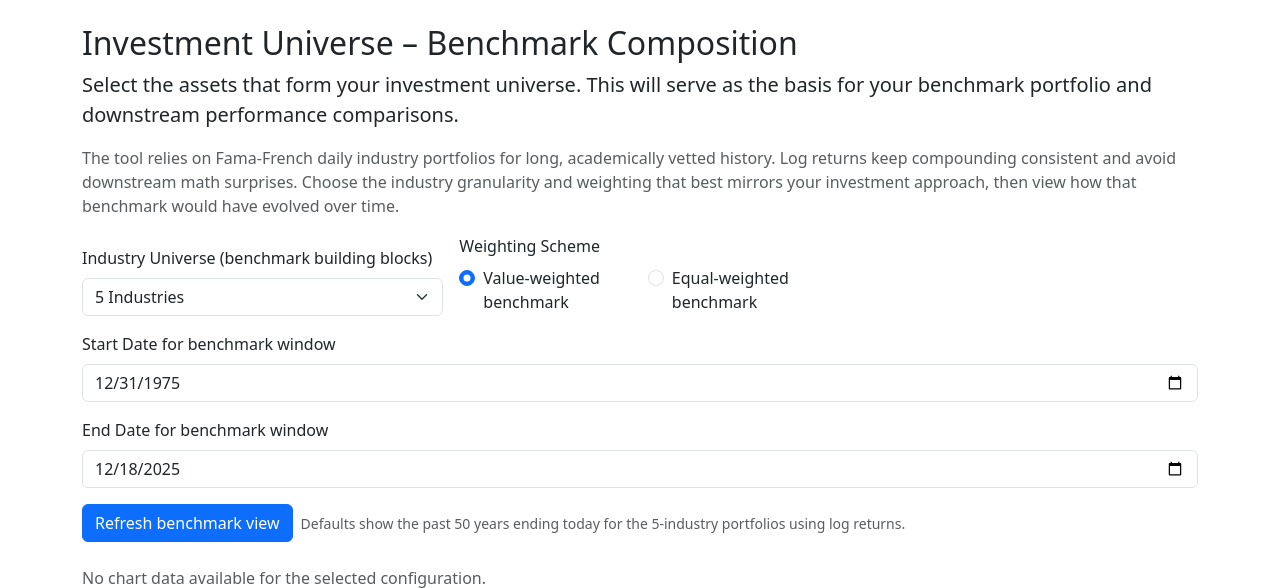
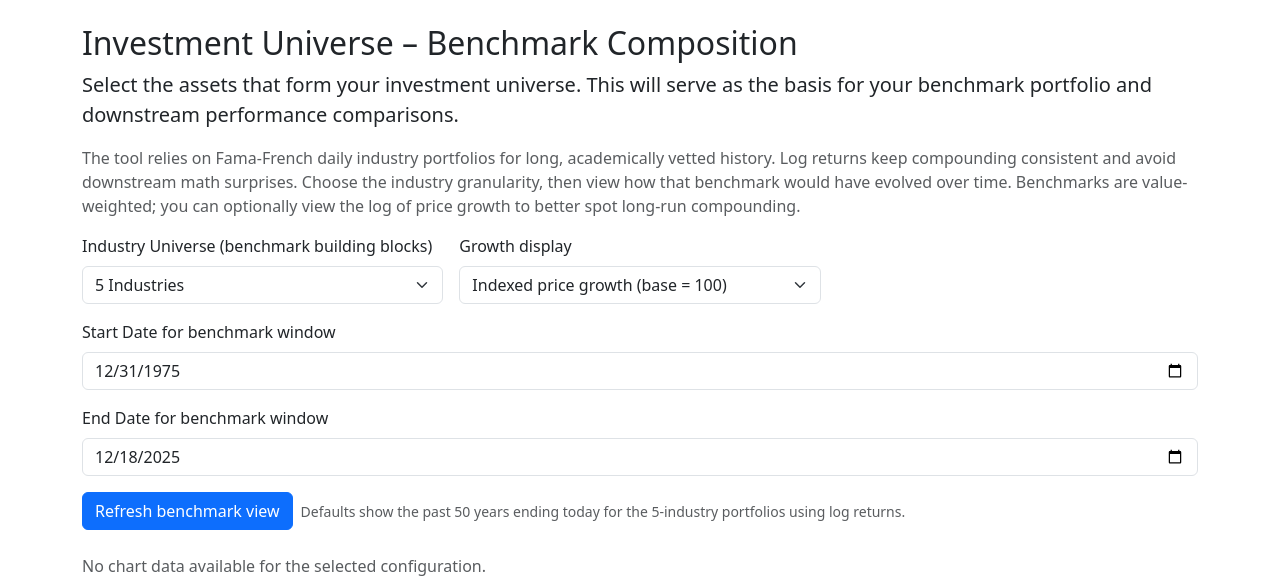
Before and after one commit to Ryanmilgrim/quant_dashboard, a Flask app: page /universe/ in a window 1280 px wide. Shown: the part 56-644 px from the top of the page. Run offline with Flask 3, Linux system fonts and the light colour scheme; data that the repository does not hold is empty.

Commit message:
Add log growth toggle and benchmark series to universe view

```diff
--- a/app/blueprints/universe/routes.py
+++ b/app/blueprints/universe/routes.py
@@ -11,17 +11,23 @@ from ...services.universe_cache import get_universe_returns
 universe_bp = Blueprint("universe", __name__, url_prefix="/universe")
 
 
-def _prepare_chart_payload(cumulative_growth: pd.DataFrame) -> dict[str, object]:
+def _prepare_chart_payload(
+    cumulative_growth: pd.DataFrame,
+    *,
+    rebase_to_100: bool = True,
+    y_axis_title: str = "Benchmark index level (base = 100)",
+) -> dict[str, object]:
     """Prepare a Plotly-friendly payload with light down-sampling for speed."""
 
     df = cumulative_growth.copy()
 
     if df.empty:
-        return {"series": []}
+        return {"series": [], "y_axis_title": y_axis_title}
 
-    # Rebase to 100 so every chart starts at the same anchor and avoids runaway scales
-    # when the cache includes prior history.
-    df = df.div(df.iloc[0]).mul(100)
+    if rebase_to_100:
+        # Rebase so every chart starts at the same anchor and avoids runaway scales
+        # when the cache includes prior history.
+        df = df.div(df.iloc[0]).mul(100)
 
     # Downsample very long histories to monthly endpoints to keep the plot snappy.
     if len(df) > 1200:
@@ -36,11 +42,11 @@ def _prepare_chart_payload(cumulative_growth: pd.DataFrame) -> dict[str, object]
 
     dates = [dt.strftime("%Y-%m-%d") for dt in df.index]
     series = [
-        {"name": col, "x": dates, "y": df[col].round(2).tolist()}
+        {"name": col, "x": dates, "y": df[col].round(4).tolist()}
         for col in df.columns
     ]
 
-    return {"series": series}
+    return {"series": series, "y_axis_title": y_axis_title}
 
 
 @universe_bp.route("/", methods=["GET", "POST"])
@@ -51,7 +57,8 @@ def investment_universe():
     start_default = end_default - timedelta(days=365 * 50)
 
     selected_universe = request.form.get("universe") or "5"
-    weighting = request.form.get("weighting", "value")
+    weighting = "value"
+    transform = request.form.get("transform", "index")
     start_date_value = request.form.get("start_date") or start_default.isoformat()
     end_date_value = request.form.get("end_date") or end_default.isoformat()
 
@@ -60,8 +67,8 @@ def investment_universe():
         if universe not in SUPPORTED_INDUSTRY_UNIVERSES:
             raise ValueError("Unsupported universe")
 
-        if weighting not in {"value", "equal"}:
-            raise ValueError("Unsupported weighting")
+        if transform not in {"index", "log"}:
+            raise ValueError("Unsupported transform option")
 
         start_date = date.fromisoformat(start_date_value)
         end_date = date.fromisoformat(end_date_value)
@@ -71,8 +78,18 @@ def investment_universe():
         if df.empty:
             flash("No data returned for the requested range.", "warning")
         else:
-            cumulative_growth = np.exp(df.cumsum()) * 100
-            chart_data = _prepare_chart_payload(cumulative_growth)
+            cumulative_log = df.cumsum()
+            price_index = np.exp(cumulative_log) * 100
+
+            if transform == "log":
+                log_growth = cumulative_log.sub(cumulative_log.iloc[0])
+                chart_data = _prepare_chart_payload(
+                    log_growth,
+                    rebase_to_100=False,
+                    y_axis_title="Log price growth (relative to start)",
+                )
+            else:
+                chart_data = _prepare_chart_payload(price_index)
     except ValueError:
         if request.method == "POST":
             flash("Please provide valid inputs.", "danger")
@@ -85,7 +102,7 @@ def investment_universe():
         chart_data=chart_data,
         universes=SUPPORTED_INDUSTRY_UNIVERSES,
         selected_universe=selected_universe,
-        weighting=weighting,
+        transform=transform,
         start_date_value=start_date_value,
         end_date_value=end_date_value,
     )
--- a/app/services/universe_cache.py
+++ b/app/services/universe_cache.py
@@ -40,6 +40,14 @@ def get_universe_returns(
     if end_date:
         df = df.loc[df.index < pd.Timestamp(end_date)]
 
+    if not df.empty:
+        # Treat the benchmark as an equally weighted blend of the underlying
+        # industries. We insert it up front so downstream charts can display it
+        # alongside each constituent series.
+        benchmark = df.mean(axis=1)
+        df = df.copy()
+        df.insert(0, "Benchmark", benchmark)
+
     return df
 
 
--- a/app/templates/historical.html
+++ b/app/templates/historical.html
@@ -15,7 +15,7 @@
   </style>
   <h2>Investment Universe &ndash; Benchmark Composition</h2>
   <p class="lead">Select the assets that form your investment universe. This will serve as the basis for your benchmark portfolio and downstream performance comparisons.</p>
-  <p class="text-muted">The tool relies on Fama-French daily industry portfolios for long, academically vetted history. Log returns keep compounding consistent and avoid downstream math surprises. Choose the industry granularity and weighting that best mirrors your investment approach, then view how that benchmark would have evolved over time.</p>
+  <p class="text-muted">The tool relies on Fama-French daily industry portfolios for long, academically vetted history. Log returns keep compounding consistent and avoid downstream math surprises. Choose the industry granularity, then view how that benchmark would have evolved over time. Benchmarks are value-weighted; you can optionally view the log of price growth to better spot long-run compounding.</p>
 
   <form method="post" class="row gy-3 gx-3 align-items-end mb-4">
     <div class="col-md-4">
@@ -27,17 +27,11 @@
       </select>
     </div>
     <div class="col-md-4">
-      <label class="form-label">Weighting Scheme</label>
-      <div class="d-flex gap-3">
-        <div class="form-check">
-          <input class="form-check-input" type="radio" id="weight_value" name="weighting" value="value" {% if weighting == 'value' %}checked{% endif %}>
-          <label class="form-check-label" for="weight_value">Value-weighted benchmark</label>
-        </div>
-        <div class="form-check">
-          <input class="form-check-input" type="radio" id="weight_equal" name="weighting" value="equal" {% if weighting == 'equal' %}checked{% endif %}>
-          <label class="form-check-label" for="weight_equal">Equal-weighted benchmark</label>
-        </div>
-      </div>
+      <label class="form-label" for="transform">Growth display</label>
+      <select class="form-select" id="transform" name="transform">
+        <option value="index" {% if transform == 'index' %}selected{% endif %}>Indexed price growth (base = 100)</option>
+        <option value="log" {% if transform == 'log' %}selected{% endif %}>Log price growth</option>
+      </select>
     </div>
     <div class="col-12">
       <label class="form-label" for="start_date">Start Date for benchmark window</label>
@@ -56,8 +50,8 @@
   {% if chart_data %}
     <div class="card shadow-sm mb-3">
       <div class="card-body p-4 p-lg-5">
-        <h5 class="card-title">Benchmark growth from investment universe (Index = 100)</h5>
-        <p class="card-subtitle text-muted small mb-3">Historical performance of the selected universe; this shapes the benchmark you will compare future portfolios against. Long histories are resampled monthly for a faster, smoother view.</p>
+        <h5 class="card-title">Benchmark growth from investment universe</h5>
+        <p class="card-subtitle text-muted small mb-3">Historical performance of the selected universe; this shapes the benchmark you will compare future portfolios against. Long histories are resampled monthly for a faster, smoother view. Use the dropdown to switch between indexed price levels and log price growth.</p>
         <div id="industryChart" class="chart-container"></div>
       </div>
     </div>
@@ -66,15 +60,17 @@
       const chartData = {{ chart_data | tojson }};
       const palette = ['#2563eb', '#16a34a', '#ea580c', '#9333ea', '#0f172a', '#e11d48', '#0284c7', '#a855f7'];
 
+      const hoverFmt = chartData.y_axis_title && chartData.y_axis_title.toLowerCase().includes('log') ? '.4f' : '.2f';
+
       const traces = chartData.series.map((series, idx) => ({
         type: 'scatter',
         mode: 'lines',
         name: series.name,
         x: series.x,
         y: series.y,
-        line: { color: palette[idx % palette.length], width: 2, shape: 'spline', smoothing: 0.2 },
+        line: { color: palette[idx % palette.length], width: series.name === 'Benchmark' ? 3 : 2, shape: 'spline', smoothing: 0.2 },
         hoverinfo: 'x+y+name',
-        hovertemplate: '%{x}<br>%{y:.2f}' + '<extra>' + series.name + '</extra>',
+        hovertemplate: '%{x}<br>%{y' + hoverFmt + '}' + '<extra>' + series.name + '</extra>',
       }));
 
       const layout = {
@@ -86,8 +82,8 @@
           automargin: true,
         },
         yaxis: {
-          title: 'Benchmark index level',
-          tickformat: ',.0f',
+          title: chartData.y_axis_title || 'Benchmark index level',
+          tickformat: chartData.y_axis_title && chartData.y_axis_title.toLowerCase().includes('log') ? '.2f' : ',.0f',
           automargin: true,
         },
         legend: { orientation: 'h', y: -0.2 },
```
